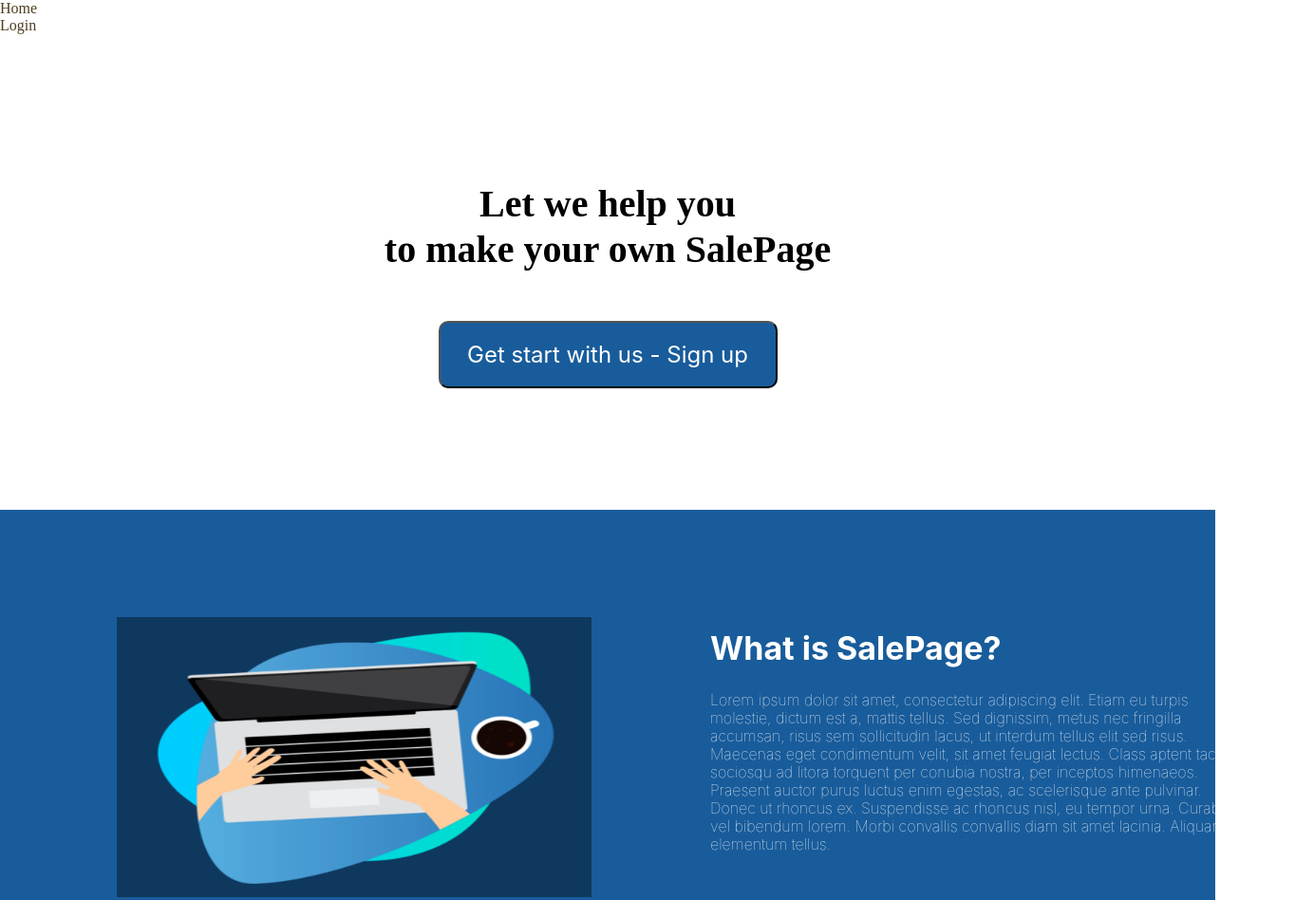
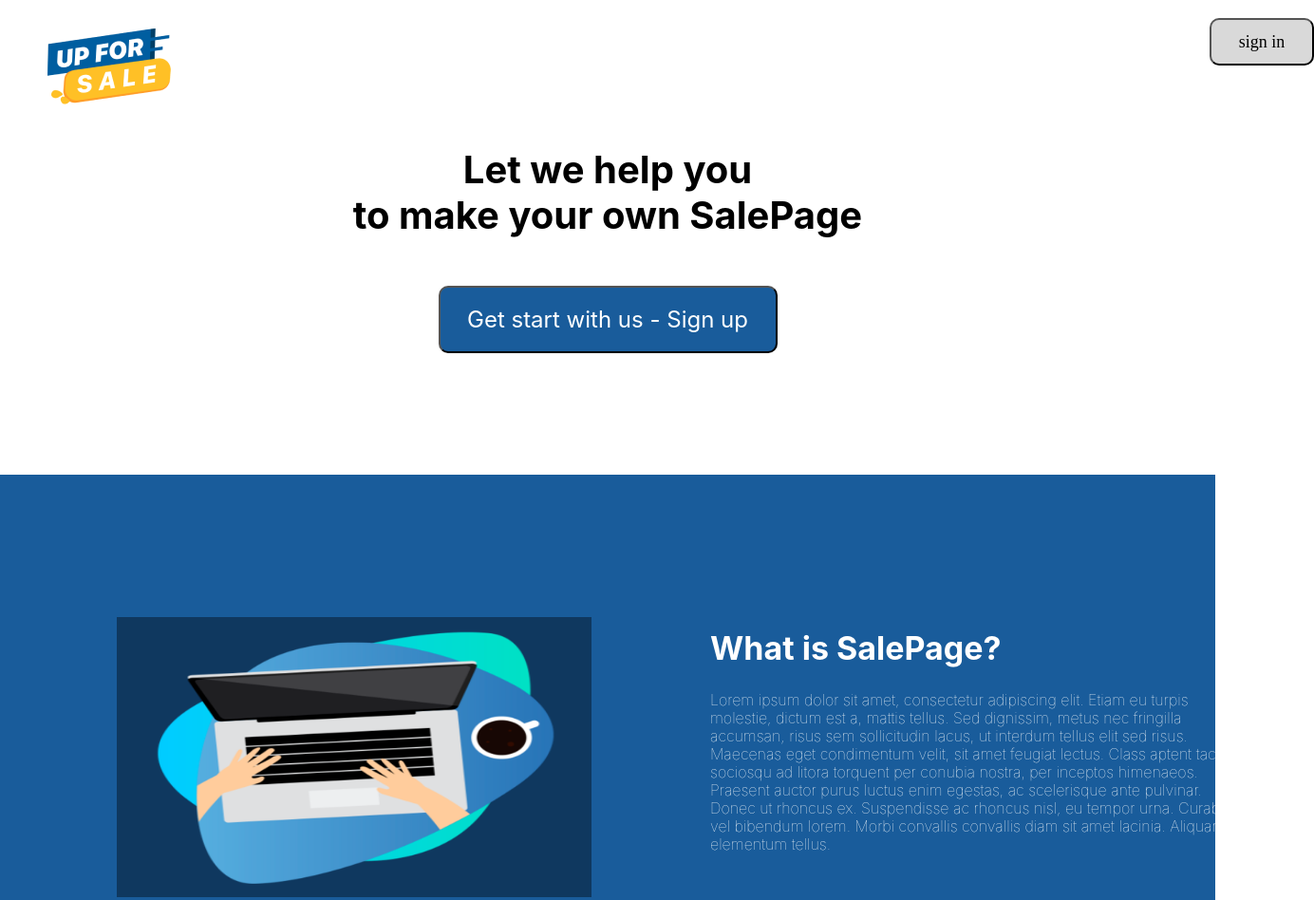
Before and after one commit to sit-senior-project-sale-page/salepage-landing-page, a plain HTML site: page index.html in a window 1280 px wide. Shown: the top 948 px of the page at 95% size, 1384 px wide, since content can reach past the window. Drawn offline with Linux system fonts and the light colour scheme.

Commit message:
edit button style

```diff
--- a/css/main.css
+++ b/css/main.css
@@ -1,3 +1,24 @@
+.logo{
+  position: absolute;
+width: 130px;
+height: 83px;
+left: 50px;
+top: 30px;
+}
+.sign{
+position: absolute;
+width: 110px;
+height: 50px;
+left: 1274px;
+top: 19px;
+text-align: center;
+font-weight: 200;
+font-size: 18px;
+line-height: 29px;
+background: #D9D9D9;
+border-radius: 10px;
+}
+
 .section-one-container {
   height: 500px;
 
@@ -10,7 +31,6 @@
   margin-bottom: 24px;
 }
 .text {
-1
   font-family: "Inter";
   font-style: normal;
   font-weight: 700;
--- a/index.html
+++ b/index.html
@@ -18,25 +18,9 @@
     <link rel="stylesheet" href="./css/main.css" />
   </head>
   <body>
-
-    <div>
-      <div class="w-full h-12 nav fixed flex justify-end p-2 px-5 text-stone-500" style="color: #4d3d1e;">
-        <div
-          class="px-5 rounded-md hover:bg-white hover:bg-opacity-25 transition-all flex"
-        >
-          <div class="my-auto mx-auto">
-            <nuxt-link to="/">Home</nuxt-link>
-          </div>
-        </div>
-        <div
-          class="px-5 rounded-md hover:bg-white hover:bg-opacity-25 transition-all flex"
-        >
-          <div class="my-auto mx-auto">
-            <nuxt-link to="login">Login</nuxt-link>
-          </div>
-        </div>
-      </div>
-    </div>
+    <!-- logo -->
+    <img src="./assets/upforsale.png" alt="benefit-1" class="logo">
+    <button class="sign">sign in</button>
 
    <div class="section-one-container">
     <div class="text-box">
```
Also changed, not shown: assets/upforsale.png (added).
